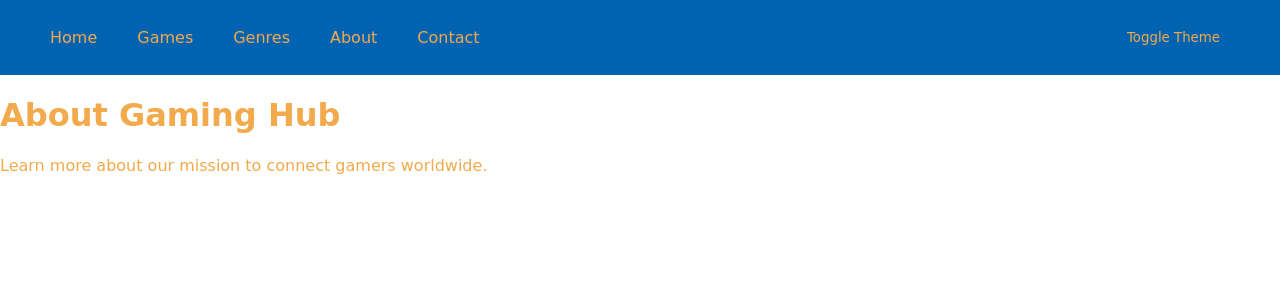
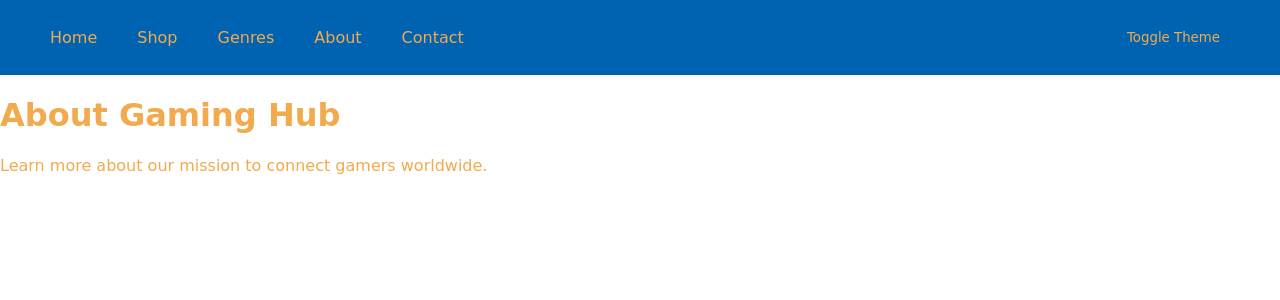
Before and after one commit to ShaneZD/Python_Flask_Project, a Flask app: page /about in a window 1280 px wide. Shown: the top 300 px of the page. Run offline with Flask 3, Linux system fonts and the light colour scheme.

Commit message:
Update base.html
changed games route to shop

```diff
--- a/templates/base.html
+++ b/templates/base.html
@@ -12,7 +12,7 @@
         <nav>
             <ul>
                 <li><a href="{{ url_for ('home') }}">Home</a></li>
-                <li><a href="{{ url_for ('games') }}">Games</a></li>
+                <li><a href="{{ url_for ('shop') }}">Shop</a></li>
                 <li><a href="{{ url_for ('genres') }}">Genres</a></li>
                 <li><a href="{{ url_for ('about') }}">About</a></li>
                 <li><a href="{{url_for ('contact') }}">Contact</a></li>
```
